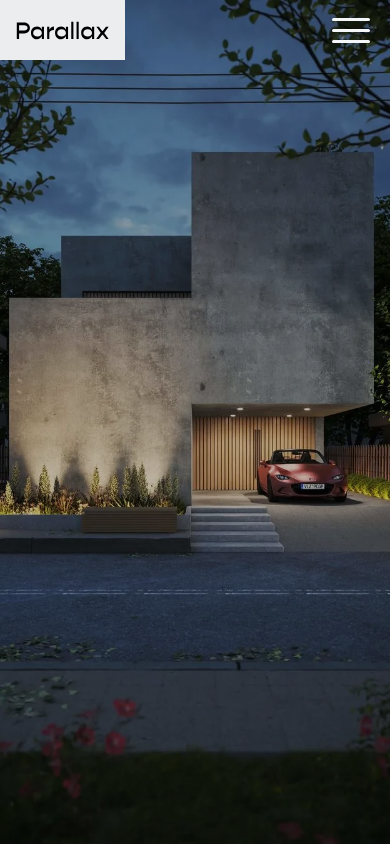
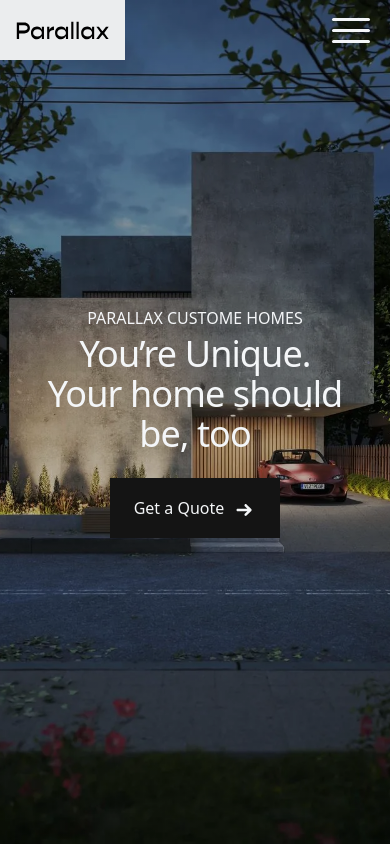
Before and after one commit to Mahred1/parallax, a Next.js app: page / in a window 390 px wide. Built offline with nearby package versions, Linux system fonts and the light colour scheme.

Commit message:
finished building the responsive hero section

```diff
--- a/app/globals.css
+++ b/app/globals.css
@@ -65,7 +65,7 @@
   background: linear-gradient(
       0deg,
       rgba(0, 0, 0, 0.25) 0%,
-      rgba(0, 0, 0, 0.25) 100%
+      rgba(0, 0, 0, 0.30) 100%
     ),
     url("@/public/hero.avif");
   background-size: cover;
--- a/app/page.tsx
+++ b/app/page.tsx
@@ -2,7 +2,35 @@ export default function Home() {
   return (
     <main className="">
       {/* Hero section */}
-      <section className="h-screen hero-bg"></section>
+      <section className="flex-center h-screen text-off-white hero-bg">
+        <div className="flex-center-col gap-6 md:gap-10 lg:gap-16">
+          {/* headings */}
+          <div className="flex-center-col gap-1">
+            <h5 className="uppercase">PARALLAX CUSTOME HOMES</h5>
+            <h1 className="w-[90%] md:w-[500px] lg:w-[750px] phone:w-[80%] lg:text-[80px] text-4xl md:text-5xl text-center tracking-tight lg:">
+              You’re Unique. Your home should be, too
+            </h1>
+          </div>
+
+          {/* cta */}
+          <div className="flex items-center gap-2 bg-off-black px-6 md:px-8 max-w-fit h-15 md:h-18 lg:h-20 font-bold text-off-white">
+            <button>Get a Quote</button>
+            <svg
+              className="mt-1"
+              xmlns="http://www.w3.org/2000/svg"
+              width="24"
+              height="20"
+              viewBox="0 0 24 24"
+              fill="none"
+            >
+              <path
+                d="M15.06 5.283L20.717 10.94C20.9979 11.2213 21.1557 11.6025 21.1557 12C21.1557 12.3975 20.9979 12.7788 20.717 13.06L15.061 18.718C14.7796 18.9994 14.398 19.1575 14 19.1575C13.602 19.1575 13.2204 18.9994 12.939 18.718C12.6576 18.4366 12.4995 18.055 12.4995 17.657C12.4995 17.2591 12.6576 16.8774 12.939 16.596L16.035 13.5H4.5C4.10218 13.5 3.72064 13.342 3.43934 13.0607C3.15804 12.7794 3 12.3978 3 12C3 11.6022 3.15804 11.2206 3.43934 10.9393C3.72064 10.658 4.10218 10.5 4.5 10.5H16.035L12.94 7.404C12.6587 7.12261 12.5008 6.74101 12.5009 6.34315C12.501 5.94529 12.6591 5.56377 12.9405 5.2825C13.2219 5.00124 13.6035 4.84328 14.0014 4.84338C14.3992 4.84347 14.7807 5.00161 15.062 5.283H15.06Z"
+                fill="#F4F6F8"
+              />
+            </svg>
+          </div>
+        </div>
+      </section>
     </main>
   );
 }
```
